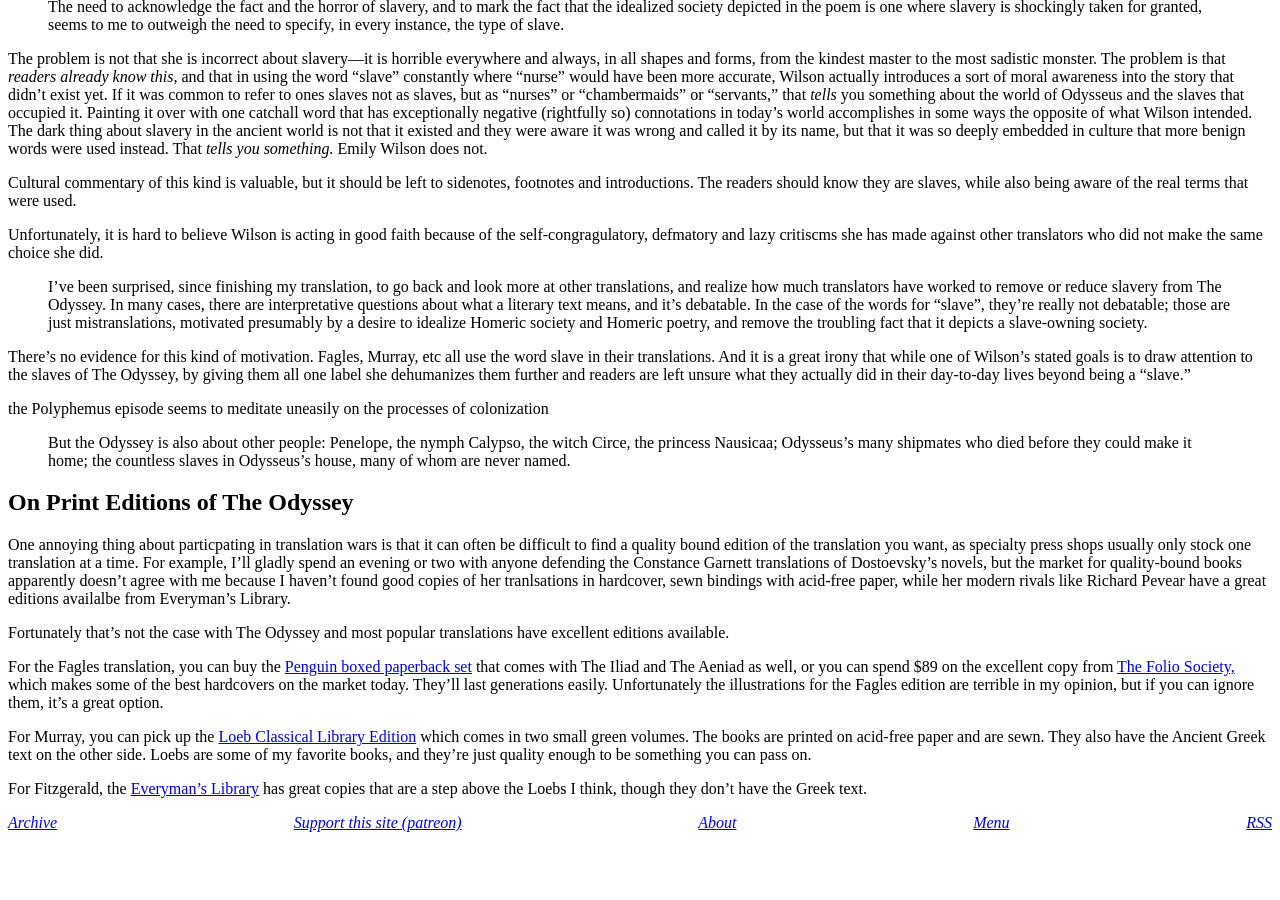
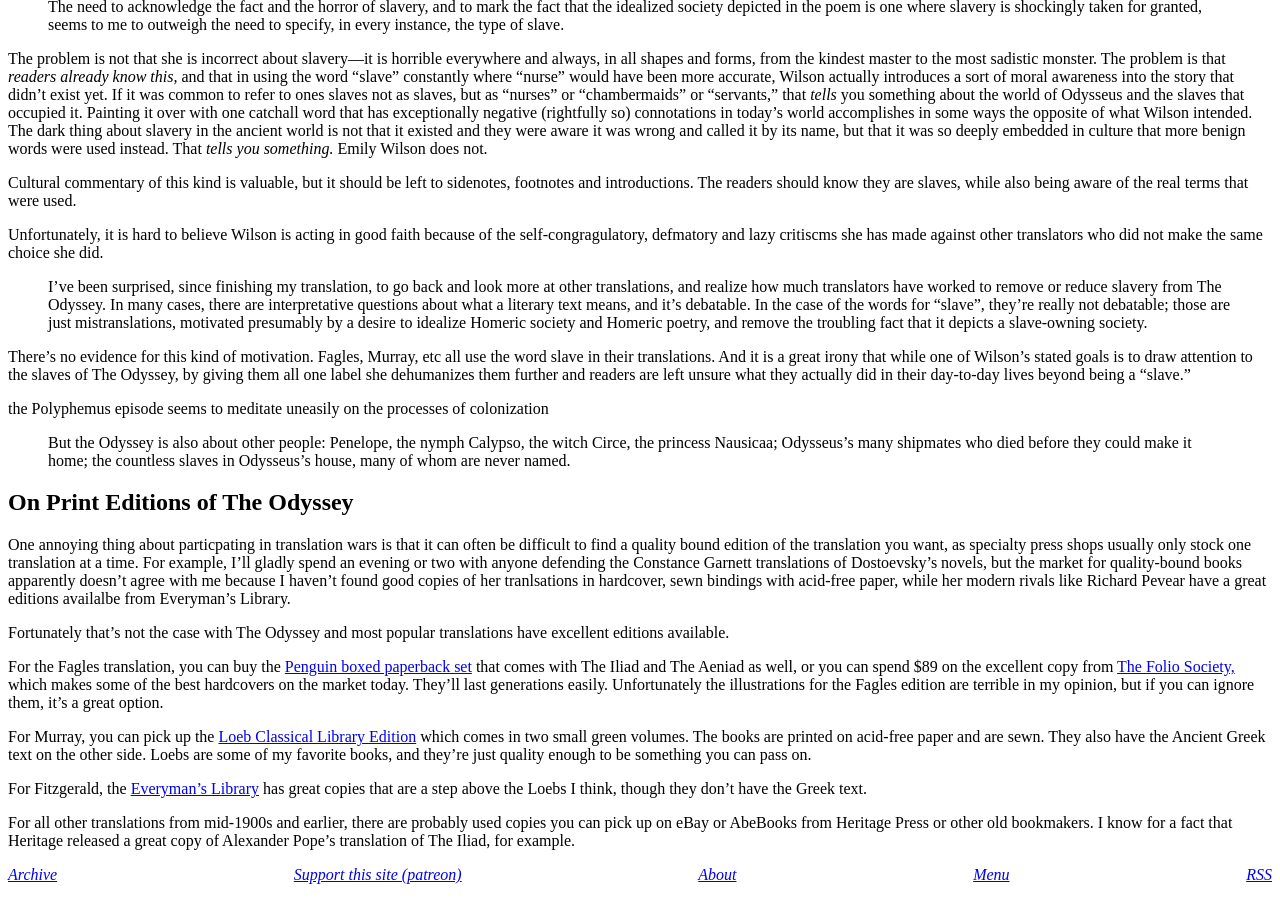
Before and after one commit to derykmakgill/website, a Jekyll site: the page built from odyssey.md, in a window 1280 px wide and 900 px high, scrolled down 1825 px. Built offline with Jekyll 4.4.1, drawn with Linux system fonts in a browser that asks for light colours; before the commit the page ends 2673 px from its top, so only the background shows below that.

Commit message:
Update odyssey.md

```diff
--- a/odyssey.md
+++ b/odyssey.md
@@ -121,3 +121,5 @@ For the Fagles translation, you can buy the [Penguin boxed paperback set](https:
 For Murray, you can pick up the [Loeb Classical Library Edition](https://amzn.to/2UQSwCr) which comes in two small green volumes. The books are printed on acid-free paper and are sewn. They also have the Ancient Greek text on the other side. Loebs are some of my favorite books, and they're just quality enough to be something you can pass on.
 
 For Fitzgerald, the [Everyman's Library](https://amzn.to/399ZU4g) has great copies that are a step above the Loebs I think, though they don't have the Greek text.
+
+For all other translations from mid-1900s and earlier, there are probably used copies you can pick up on eBay or AbeBooks from Heritage Press or other old bookmakers. I know for a fact that Heritage released a great copy of Alexander Pope's translation of The Iliad, for example.
```
